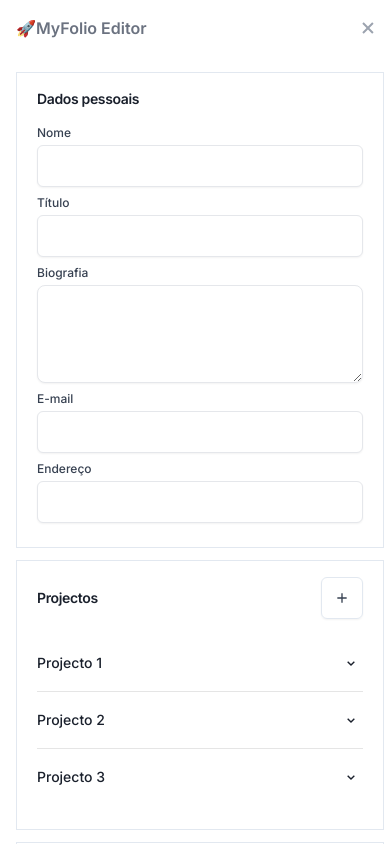
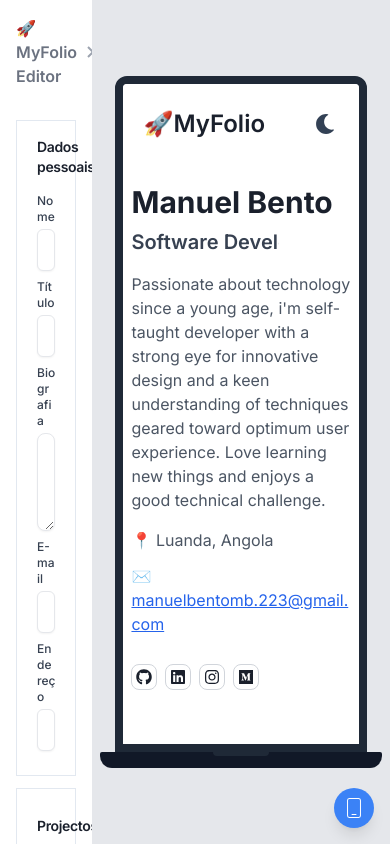
Before and after one commit to manuelbento19/my-folio, a Next.js app: page /editor in a window 390 px wide. Built offline with nearby package versions, Linux system fonts and the light colour scheme.

Commit message:
feat: Devices view

```diff
--- a/src/app/_components/devices/desktop/index.tsx
+++ b/src/app/_components/devices/desktop/index.tsx
@@ -1,11 +1,13 @@
 import React from 'react'
 
-export function Desktop() {
+
+
+export const Desktop = ({children}:React.PropsWithChildren) => {
   return (
-    <main className='w-full h-screen bg-gray-50 overflow-auto flex p-2'>
+    <main className='w-full h-screen overflow-auto flex p-2'>
       <section id='device' className='m-auto max-w-4xl w-full'>
-        <header id='screen' className="w-[calc(100%-30px)] mx-auto relative border-gray-800 bg-gray-200 border-8 rounded-t-xl h-[80vh]  md:h-[500px]">
-
+        <header id='screen' className="w-[calc(100%-30px)] mx-auto relative border-gray-800 bg-white border-8 rounded-t-xl h-[80vh]  md:h-[500px] overflow-y-auto">
+          {children}
         </header>
         <footer id='keyboard' className="w-full relative bg-gray-900 rounded-b-xl rounded-t-sm h-4 md:h-5">
           <div className="absolute left-1/2 top-0 -translate-x-1/2 rounded-b-xl h-1 w-14 max-w-24 bg-gray-800"/>
--- a/src/app/_components/devices/mobile/index.tsx
+++ b/src/app/_components/devices/mobile/index.tsx
@@ -1,14 +1,15 @@
 import React from 'react'
 
-export function Mobile() {
+export const Mobile = ({children}:React.PropsWithChildren) => {
+
   return (
-    <main className='w-full h-screen bg-gray-50 overflow-auto flex p-1'>
+    <main className='w-full h-screen overflow-auto flex p-1'>
       <section id='device' className='w-full max-w-xs m-auto h-full md:h-[600px] border-gray-800 border-[14px] rounded-[2.5rem] bg-gray-200 relative'>
         <div className="h-5 md:h-11 w-1 bg-gray-800 absolute -start-[17px] top-[124px] rounded-s-lg"/>
         <div className="h-5 md:h-11 w-1 bg-gray-800 absolute -start-[17px] top-[178px] rounded-s-lg"/>
         <div className="h-5 md:h-12 w-1 bg-gray-800 absolute -end-[17px] top-[142px] rounded-e-lg"/>
-        <div className="rounded-[2.5rem] overflow-auto size-full">
-
+        <div className="rounded-[2.5rem] overflow-auto size-full bg-white">
+          {children}
         </div>
       </section>
     </main>
--- a/src/app/_components/template/index.tsx
+++ b/src/app/_components/template/index.tsx
@@ -32,8 +32,8 @@ type Props = {
 
 export const Template = ({portfolio}:Props) => {
   return (
-    <section className="h-full max-w-4xl mx-auto w-full">
-        <header className="bg-white w-full flex h-20 items-center justify-between sticky top-0">
+    <section className="h-full max-w-4xl mx-auto w-full px-2 md:px-4">
+        <header className="bg-white w-full flex h-20 items-center justify-between sticky top-0 px-3">
             <a className="text-2xl font-semibold" href="#">🚀MyFolio</a>
             <nav className="flex items-center gap-8">
                 <ul className="hidden md:flex items-center gap-6 text-sm">
--- a/src/app/editor/page.tsx
+++ b/src/app/editor/page.tsx
@@ -1,5 +1,5 @@
 "use client"
-import React from 'react';
+import React, { useState } from 'react';
 import { FaEnvelope, FaGithub, FaMapPin, FaPlus } from 'react-icons/fa';
 import {
   FormControl,
@@ -15,6 +15,11 @@ import {
 } from '@chakra-ui/react';
 import { BiChevronDown, BiPlus, BiX } from 'react-icons/bi';
 import { GoRocket } from 'react-icons/go';
+import { CiDesktop, CiMobile1 } from 'react-icons/ci';
+import { Desktop } from '../_components/devices/desktop';
+import { Template } from '../_components/template';
+import { portfolio } from '../you/page';
+import { Mobile } from '../_components/devices/mobile';
 
 const icons = [
   { name: 'Facebook', icon: 'fab fa-facebook-f' },
@@ -25,6 +30,7 @@ const icons = [
 ];
 
 export default function Page(){
+  const [mobileView,setMobileView] = useState(false);
 
   const handleFormSubmit = (e:React.FormEvent) => {
     e.preventDefault();
@@ -32,7 +38,7 @@ export default function Page(){
 
   return (
     <main className='w-screen h-screen flex items-center'>
-      <aside className="fixed inset-y-0 left-0 z-40 h-screen p-4 overflow-y-auto bg-white w-[400px]">
+      <aside className="h-screen p-4 overflow-y-auto bg-white w-[400px]">
         <header className='flex items-center justify-between'>
           <h5 className="text-base font-semibold text-gray-500">🚀MyFolio Editor</h5>
           <button type="button" className="text-gray-400 bg-transparent hover:text-gray-900 text-sm px-1" >
@@ -251,7 +257,18 @@ export default function Page(){
         </form>
       </aside>
       <section className='size-full flex-1 bg-gray-200'>
-
+        {mobileView ? (
+          <Mobile>
+            <Template portfolio={portfolio}/>
+          </Mobile>
+        ):(
+          <Desktop>
+            <Template portfolio={portfolio}/>
+          </Desktop>
+        )}
+        <button onClick={()=>setMobileView(prev=>!prev)} className="fixed bottom-4 right-4 bg-blue-500 hover:bg-blue-600 text-white py-2 px-2 rounded-full shadow-lg">
+          {!mobileView ? <CiMobile1 className='size-6'/> : <CiDesktop className='size-6'/>}
+        </button>
       </section>
     </main>
 )}
--- a/src/app/you/page.tsx
+++ b/src/app/you/page.tsx
@@ -2,7 +2,7 @@ import { Portfolio   } from '@/helpers/types';
 import React from 'react';
 import { Template } from '../_components/template';
 
-const portfolio:Portfolio = {
+export const portfolio:Portfolio = {
     personal: {
         name: "Manuel Bento",
         title: "Software Developer",
```
